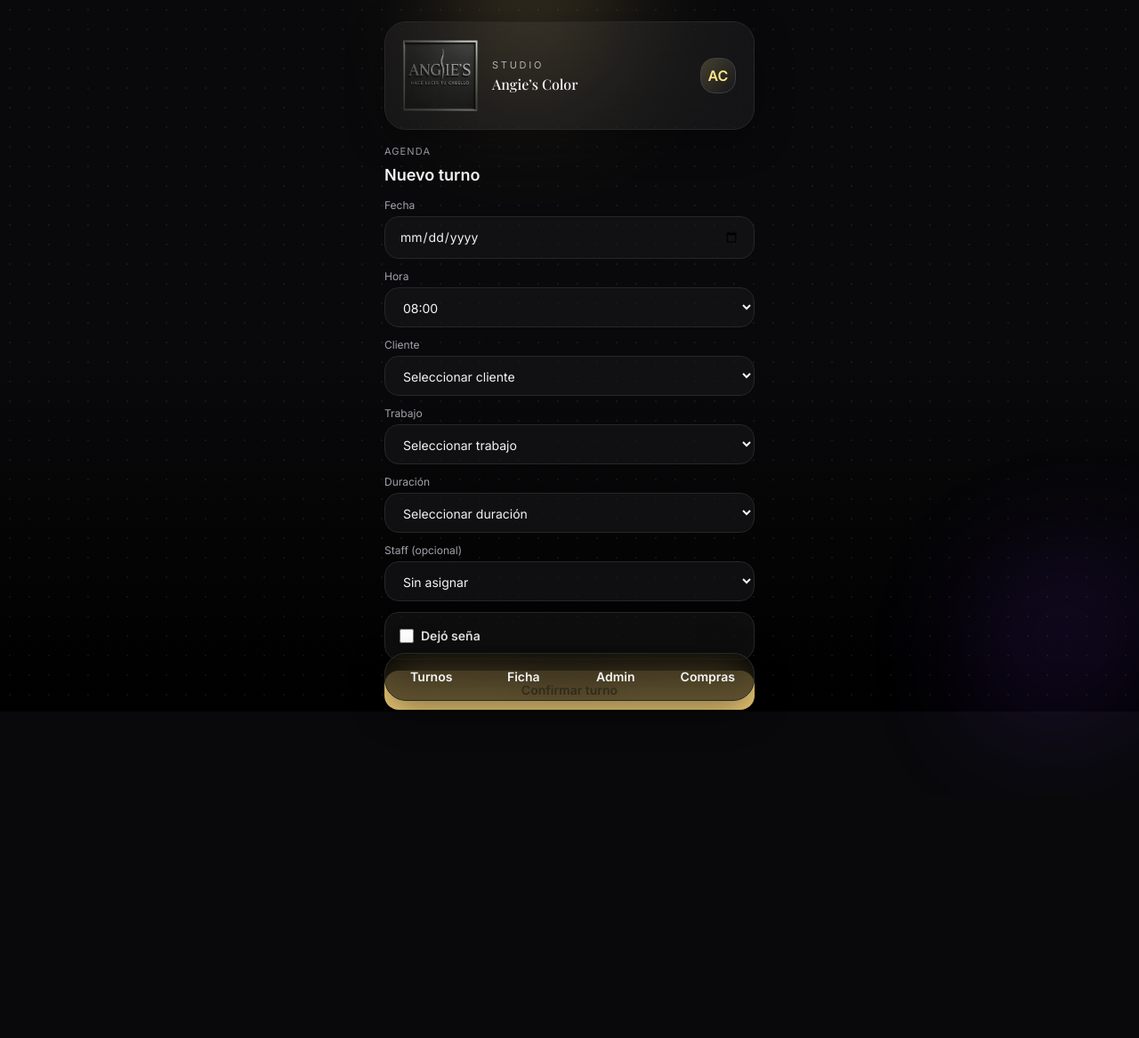
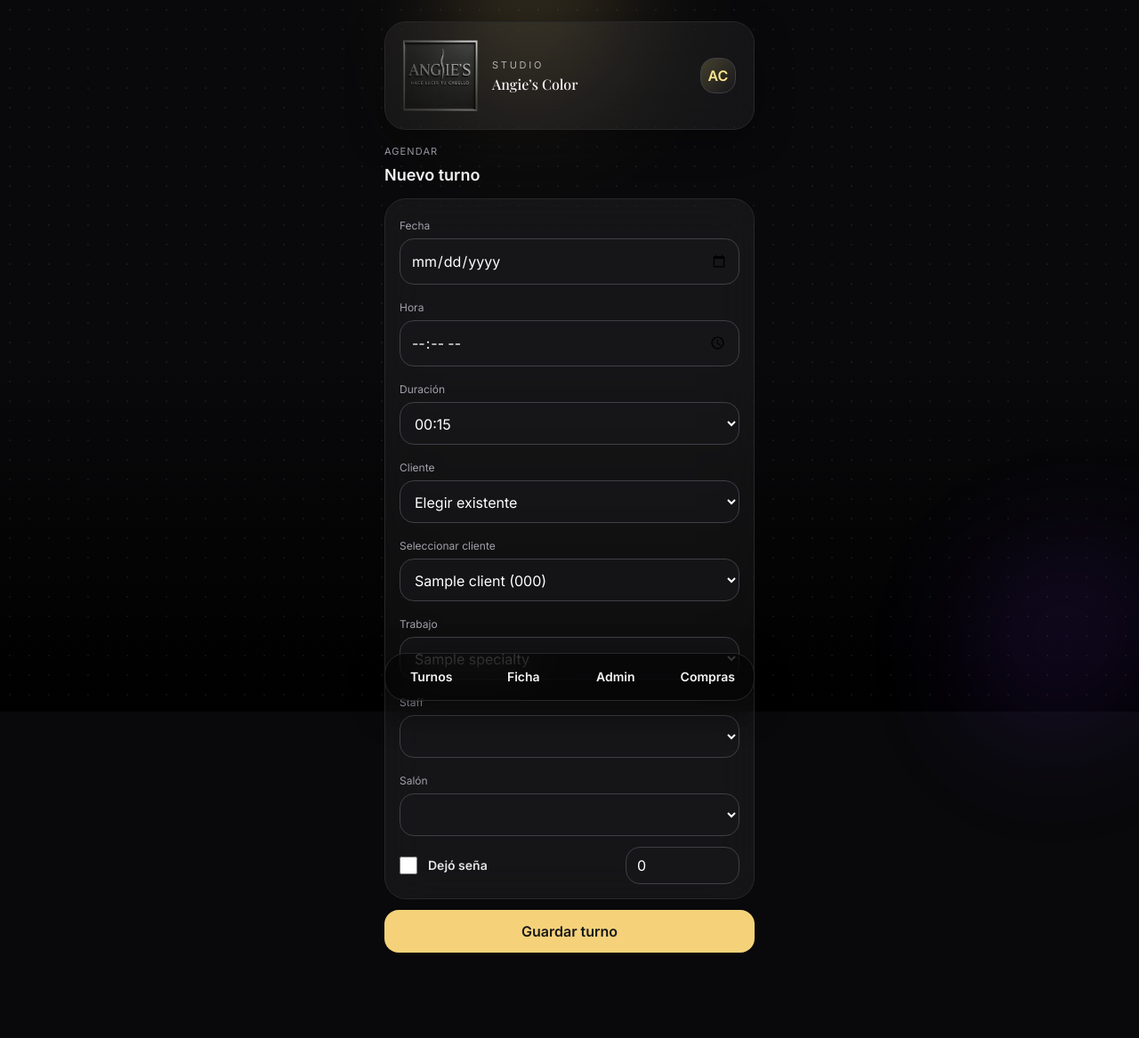
Before and after one commit to ruizdiazluciano83-star/angies-color, a FastAPI app: page /turnos/nuevo in a window 1280 px wide. Shown: the whole page at 89% size. Before the commit the page ends 819 px from the top, so only its background shows below. Run offline with FastAPI, Linux system fonts and the light colour scheme; tables that the repository leaves empty hold one stand-in row (values such as "Sample post"); lists and menus that the app fills with data are empty; some libraries are stand-ins or nearby versions.

Commit message:
Fix: formato duración en templates (Jinja)

```diff
--- a/templates/turnos_nuevo.html
+++ b/templates/turnos_nuevo.html
@@ -2,141 +2,133 @@
 {% block content %}
 
 <div class="mb-3">
-  <div class="text-zinc-400 text-[11px] tracking-widest mb-1">AGENDA</div>
+  <div class="text-zinc-400 text-[11px] tracking-widest mb-1">AGENDAR</div>
   <h2 class="text-lg font-semibold">Nuevo turno</h2>
-  {% if error %}
-    <div class="mt-2 text-sm font-semibold text-red-300">{{ error }}</div>
-  {% endif %}
 </div>
 
+{% if error %}
+  <div class="mb-3 px-4 py-3 rounded-2xl border border-red-700 bg-red-900/20 text-red-200 text-sm">
+    {{ error }}
+  </div>
+{% endif %}
+
 <form method="post" action="/turnos/nuevo" class="space-y-3">
+  <div class="rounded-3xl border border-zinc-800 bg-white/5 backdrop-blur-xl p-4 space-y-3">
 
-  <!-- FECHA -->
     <div>
-    <label class="block text-xs text-zinc-400 mb-1">Fecha</label>
-    <input type="date" name="fecha" required value="{{ pref_date }}"
-      class="w-full px-4 py-3 rounded-2xl bg-zinc-900/60 border border-zinc-800 text-sm">
+      <label class="text-xs text-zinc-400">Fecha</label>
+      <input name="fecha" type="date" value="{{ pref_date }}" required
+             class="w-full mt-1 px-3 py-3 rounded-2xl bg-zinc-900/60 border border-zinc-700 text-white">
     </div>
 
-  <!-- HORA -->
     <div>
-    <label class="block text-xs text-zinc-400 mb-1">Hora</label>
-    <select name="hora" required
-      class="w-full px-4 py-3 rounded-2xl bg-zinc-900/60 border border-zinc-800 text-sm">
-      {% for h in range(8, 20) %}
-        {% for m in [0,30] %}
-          {% set t = "%02d:%02d"|format(h,m) %}
-          <option value="{{ t }}" {% if pref_time==t %}selected{% endif %}>{{ t }}</option>
-        {% endfor %}
+      <label class="text-xs text-zinc-400">Hora</label>
+      <input name="hora" type="time" value="{{ pref_time }}" required
+             class="w-full mt-1 px-3 py-3 rounded-2xl bg-zinc-900/60 border border-zinc-700 text-white">
+    </div>
+
+    <div>
+      <label class="text-xs text-zinc-400">Duración</label>
+      <select name="duration_min" required
+              class="w-full mt-1 px-3 py-3 rounded-2xl bg-zinc-900/60 border border-zinc-700 text-white">
+        {% for m in [15,30,45,60,75,90,105,120,135,150,165,180,195,210,225,240] %}
+          <option value="{{ m }}">
+            {{ "%02d"|format(m//60) }}:{{ "%02d"|format(m%60) }}
+          </option>
         {% endfor %}
       </select>
     </div>
 
-  <!-- CLIENTE -->
     <div>
-    <label class="block text-xs text-zinc-400 mb-1">Cliente</label>
-    <select id="clientSelect"
-      class="w-full px-4 py-3 rounded-2xl bg-zinc-900/60 border border-zinc-800 text-sm">
-      <option value="">Seleccionar cliente</option>
-      {% for c in clients %}
-        <option value="{{ c.id }}">{{ c.name }}</option>
-      {% endfor %}
-      <option value="new">➕ Crear nuevo cliente</option>
+      <label class="text-xs text-zinc-400">Cliente</label>
+      <select id="client_mode" name="client_mode"
+              class="w-full mt-1 px-3 py-3 rounded-2xl bg-zinc-900/60 border border-zinc-700 text-white">
+        <option value="existing" selected>Elegir existente</option>
+        <option value="new">Crear nuevo</option>
       </select>
-
-    <input type="hidden" name="client_mode" id="clientMode" value="existing">
-    <input type="hidden" name="client_id" id="clientId" value="0">
-
-    <div id="newClientBox" class="hidden mt-2 space-y-2">
-      <input name="new_client_name" placeholder="Nombre del cliente"
-        class="w-full px-4 py-3 rounded-2xl bg-zinc-900/60 border border-zinc-800 text-sm">
-      <input name="new_client_phone" placeholder="Teléfono (opcional)"
-        class="w-full px-4 py-3 rounded-2xl bg-zinc-900/60 border border-zinc-800 text-sm">
-    </div>
     </div>
 
-  <!-- TRABAJO -->
-  <div>
-    <label class="block text-xs text-zinc-400 mb-1">Trabajo</label>
-    <select name="specialty_id" required
-      class="w-full px-4 py-3 rounded-2xl bg-zinc-900/60 border border-zinc-800 text-sm">
-      <option value="">Seleccionar trabajo</option>
-      {% for s in specialties %}
-        <option value="{{ s.id }}">{{ s.name }}</option>
+    <div id="existing_client">
+      <label class="text-xs text-zinc-400">Seleccionar cliente</label>
+      <select name="client_id"
+              class="w-full mt-1 px-3 py-3 rounded-2xl bg-zinc-900/60 border border-zinc-700 text-white">
+        {% for c in clients %}
+          <option value="{{ c.id }}">{{ c.name }}{% if c.phone %} ({{ c.phone }}){% endif %}</option>
         {% endfor %}
       </select>
     </div>
 
-  <!-- DURACIÓN -->
+    <div id="new_client" class="hidden space-y-2">
       <div>
-    <label class="block text-xs text-zinc-400 mb-1">Duración</label>
-    <select name="duration_min" required
-      class="w-full px-4 py-3 rounded-2xl bg-zinc-900/60 border border-zinc-800 text-sm">
-      <option value="">Seleccionar duración</option>
-      {% for m in [30,60,90,120,150,180,210,240] %}
-        <option value="{{ m }}">{{ "%02d:%02d"|format(m//60, m%60) }}</option>
+        <label class="text-xs text-zinc-400">Nombre</label>
+        <input name="new_client_name" type="text"
+               class="w-full mt-1 px-3 py-3 rounded-2xl bg-zinc-900/60 border border-zinc-700 text-white">
+      </div>
+      <div>
+        <label class="text-xs text-zinc-400">Teléfono (como te lo pasan)</label>
+        <input name="new_client_phone" type="text"
+               class="w-full mt-1 px-3 py-3 rounded-2xl bg-zinc-900/60 border border-zinc-700 text-white">
+      </div>
+    </div>
+
+    <div>
+      <label class="text-xs text-zinc-400">Trabajo</label>
+      <select name="specialty_id" required
+              class="w-full mt-1 px-3 py-3 rounded-2xl bg-zinc-900/60 border border-zinc-700 text-white">
+        {% for sp in specialties %}
+          <option value="{{ sp.id }}">{{ sp.name }}</option>
         {% endfor %}
       </select>
     </div>
 
-  <!-- STAFF -->
     <div>
-    <label class="block text-xs text-zinc-400 mb-1">Staff (opcional)</label>
-    <select name="staff_id"
-      class="w-full px-4 py-3 rounded-2xl bg-zinc-900/60 border border-zinc-800 text-sm">
-      <option value="0">Sin asignar</option>
-      {% for p in staff %}
-        <option value="{{ p.id }}">{{ p.name }}</option>
+      <label class="text-xs text-zinc-400">Staff</label>
+      <select name="staff_id" required
+              class="w-full mt-1 px-3 py-3 rounded-2xl bg-zinc-900/60 border border-zinc-700 text-white">
+        {% for s in staff_list %}
+          <option value="{{ s.id }}" {% if s.id == pref_staff_id %}selected{% endif %}>{{ s.name }}</option>
         {% endfor %}
       </select>
     </div>
 
-  <!-- SEÑA -->
-  <div class="rounded-2xl border border-zinc-800 bg-white/5 backdrop-blur-xl p-4">
-    <label class="flex items-center gap-2 text-sm font-semibold text-zinc-200">
-      <input id="depositChk" type="checkbox" name="deposit_paid" class="w-4 h-4">
-      Dejó seña
-    </label>
-    <div id="depositBox" class="hidden mt-2">
-      <input type="number" name="deposit_amount" min="0" value="0" placeholder="Monto de seña ($)"
-        class="w-full px-4 py-3 rounded-2xl bg-zinc-900/60 border border-zinc-800 text-sm">
-    </div>
+    <div>
+      <label class="text-xs text-zinc-400">Salón</label>
+      <select name="salon_id" required
+              class="w-full mt-1 px-3 py-3 rounded-2xl bg-zinc-900/60 border border-zinc-700 text-white">
+        {% for sa in salons %}
+          <option value="{{ sa.id }}">{{ sa.name }}</option>
+        {% endfor %}
+      </select>
     </div>
 
-  <button type="submit"
-    class="w-full mt-2 py-3 rounded-2xl text-sm font-semibold text-zinc-900"
+    <div class="flex items-center gap-3">
+      <input id="deposit_paid" name="deposit_paid" type="checkbox" class="w-5 h-5">
+      <label for="deposit_paid" class="text-sm text-zinc-200 font-semibold">Dejó seña</label>
+      <input id="deposit_amount" name="deposit_amount" type="number" value="0" min="0"
+             class="ml-auto w-32 px-3 py-2 rounded-2xl bg-zinc-900/60 border border-zinc-700 text-white"
+             placeholder="$">
+    </div>
+
+  </div>
+
+  <button type="submit" class="w-full px-4 py-3 rounded-2xl font-semibold text-zinc-900"
           style="background: var(--gold);">
-    Confirmar turno
+    Guardar turno
   </button>
-
 </form>
 
 <script>
-  // cliente nuevo / existente
-  const clientSelect = document.getElementById("clientSelect");
-  const clientMode = document.getElementById("clientMode");
-  const clientId = document.getElementById("clientId");
-  const newClientBox = document.getElementById("newClientBox");
-
-  clientSelect.addEventListener("change", () => {
-    const v = clientSelect.value;
-    if (v === "new") {
-      clientMode.value = "new";
-      clientId.value = "0";
-      newClientBox.classList.remove("hidden");
+  const mode = document.getElementById("client_mode");
+  const existing = document.getElementById("existing_client");
+  const nw = document.getElementById("new_client");
+  mode.addEventListener("change", () => {
+    if (mode.value === "new") {
+      existing.classList.add("hidden");
+      nw.classList.remove("hidden");
     } else {
-      clientMode.value = "existing";
-      clientId.value = v || "0";
-      newClientBox.classList.add("hidden");
+      nw.classList.add("hidden");
+      existing.classList.remove("hidden");
     }
-  });
-
-  // seña
-  const chk = document.getElementById("depositChk");
-  const box = document.getElementById("depositBox");
-  chk.addEventListener("change", () => {
-    if (chk.checked) box.classList.remove("hidden");
-    else box.classList.add("hidden");
   });
 </script>
 
```
Also changed, not shown: templates/turno_editar.html (+67 -52 lines). Lines whose indentation alone changed are shown as unchanged.
